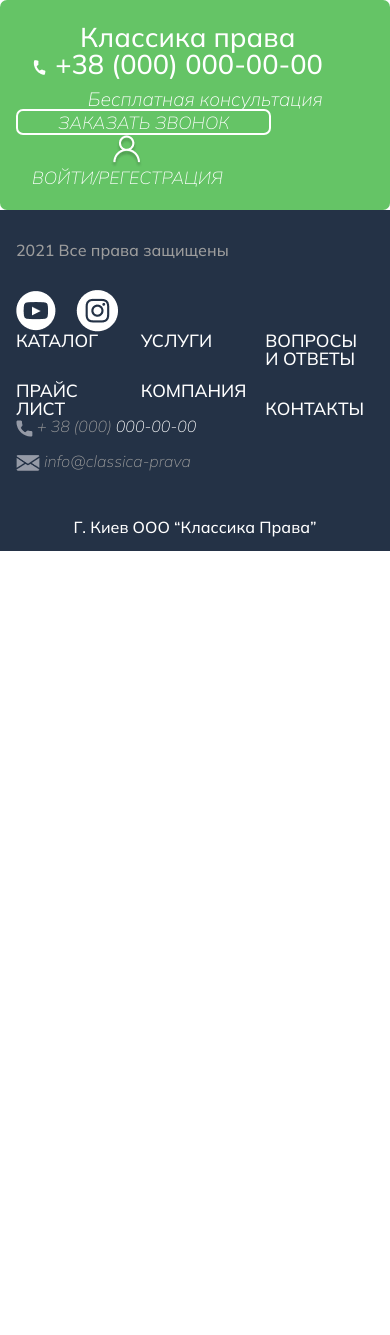
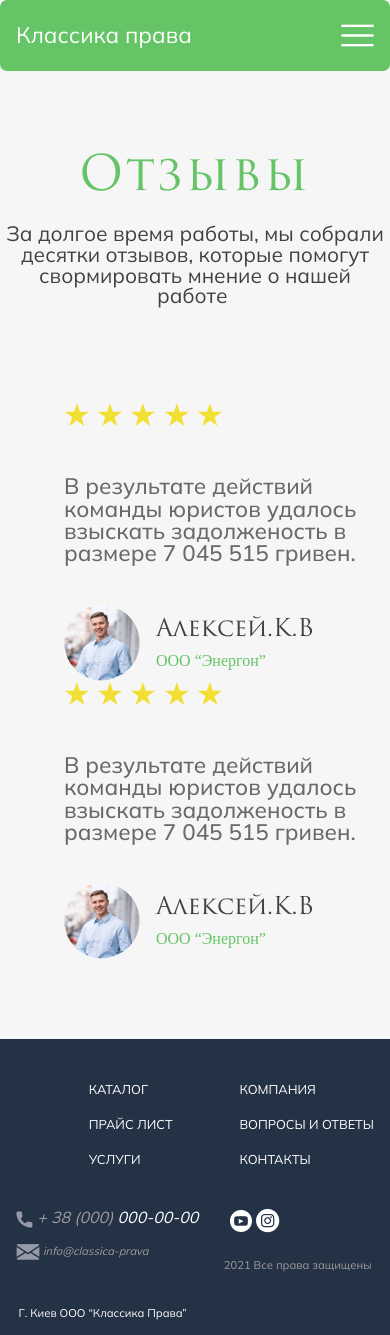
Before and after one commit to ArsLoDDD/html_final, a plain HTML site: page index.html in a window 390 px wide. Before the commit the page ends 844 px from the top, so only its background shows below. Drawn offline with Linux system fonts and the light colour scheme.

Commit message:
add footer adaptation

```diff
--- /dev/null
+++ b/assets/css/fonts.css
@@ -0,0 +1,23 @@
+@font-face {
+    font-family: TrajanPro3Regular;
+    src: url(./../fonts/Trajan/TrajanPro3Regular.ttf) format("truetype");
+    font-weight: 500;
+}
+@font-face {
+    font-family: Mulish;
+    src: url(./../fonts/Mulish/Mulish-ExtraLightItalic.ttf) format("truetype");
+    font-weight: 200;
+
+}
+@font-face {
+    font-family: Mulish;
+    src: url(./../fonts/Mulish/Mulish-Regular.ttf) format("truetype");
+    font-weight: 400;
+
+}
+@font-face {
+    font-family: 'Mulish';
+    src: url(./../fonts/Mulish/Mulish-Medium.ttf) format("truetype");
+    font-weight: 500;
+
+}
--- a/assets/css/footer.css
+++ b/assets/css/footer.css
@@ -9,7 +9,7 @@ footer {
 }
 
 ul {
-  flex-wrap: wrap;
+  /* flex-wrap: wrap; */
   column-count: 3;
 }
 ul,
@@ -21,8 +21,8 @@ li:nth-child(2n),
 .footer-icon-img {
   padding-top: 2rem;
 }
-.social-img{
-    cursor: pointer;
+.social-img {
+  cursor: pointer;
 }
 .instagram {
   padding-left: 1rem;
@@ -32,7 +32,7 @@ li:nth-child(2n),
   font-family: "Mulish", sans-serif;
   text-transform: uppercase;
 }
-.right-footer {
+.right-footer-wrapper {
   display: flex;
   flex-direction: column;
   font-family: Mulish;
@@ -52,3 +52,104 @@ li:nth-child(2n),
   font-family: Mulish;
   font-style: medium;
 }
+.confid-min,
+.footer-img-min {
+  display: none;
+}
+
+/* ---------MEDIA----------- */
+@media (min-width: 1920px) {
+  .right-footer-wrapper{
+    margin-left: 10rem;
+  }
+  .midl-footer{
+   padding-left: 8rem;
+  }
+}
+
+@media (min-width: 1024px) and (max-width: 1919px) {
+  li:nth-child(1n) {
+    padding: 0.6rem 0;
+    max-width: 7.5rem;
+  }
+  .list-link-item > span {
+    white-space: nowrap;
+  }
+  .right-footer-wrapper{
+    padding-left: 3rem;
+  }
+}
+@media (min-width: 768px) and (max-width: 1023px) {
+  .midl-footer,
+  .left-footer,
+  .right-footer-wrapper,
+  .right-footer {
+    padding: 0;
+  }
+footer{
+  flex-wrap: nowrap;
+}
+  ul {
+
+    padding-left: 0.4rem;
+    column-count: 2;
+  }
+  li {
+    display: flex;
+    flex-direction: column;
+  }
+  li:nth-child(1n) {
+    padding: 0.6rem 0;
+    max-width: 7.5rem;
+  }
+
+}
+
+@media (min-width: 320px) and (max-width: 767px) {
+  ul {
+    flex-wrap: wrap;
+    column-count: 2;
+  }
+  .list-link-item {
+    font-size: 0.8rem;
+  }
+  li:nth-child(1n) {
+    padding: 0.6rem 0;
+  }
+  .list-link-item > span {
+    white-space: nowrap;
+  }
+  .footer-info,
+  .confid-min {
+    font-size: 0.7rem;
+  }
+  .confid {
+    display: none;
+  }
+  .confid-min {
+    display: block;
+    margin: 0 auto;
+    padding-bottom: 1rem;
+    font-family: Mulish;
+    font-style: medium;
+  }
+  .img-footer {
+    font-size: 0.8rem;
+  }
+  .footer-message {
+    font-size: 0.7rem;
+  }
+  .footer-icon-img {
+    display: none;
+  }
+  .footer-img-min {
+    display: inline-block;
+  }
+  .right-footer-wrapper {
+    padding-left: 0;
+  }
+  .right-footer {
+    flex-wrap: nowrap;
+    padding-top: 2rem;
+  }
+}
--- a/assets/css/header.css
+++ b/assets/css/header.css
@@ -11,6 +11,8 @@
 .logo {
   margin: auto 0;
   padding-left: 5rem;
+  font-size: 2.5rem;
+  font-style: bold;
 }
 
 .header-info {
@@ -32,9 +34,11 @@
   display: block;
   margin: 0 auto;
 }
+.phone {
+  font-size: 1.7rem;
+}
 .logo,
 .phone {
-  font-size: 1.7rem;
   font-family: "Mulish", sans-serif;
 }
 .header-info,
@@ -54,3 +58,29 @@
   color: var(--elements-clr);
   transition-duration: 0.4s;
 }
+.wrapper-burger {
+  display: none;
+}
+@media (max-width: 320px) {
+  .logo {
+    padding-left: 1rem;
+    font-size: 1rem;
+  }
+  .wrapper-burger {
+    padding-right: 3rem;
+  }
+}
+
+@media (max-width: 768px) {
+  .header-name {
+    display: none;
+  }
+  .wrapper-burger {
+    display: block;
+    margin: auto 0;
+  }
+  .logo {
+    padding-left: 1rem;
+    font-size: 1.4rem;
+  }
+}
--- /dev/null
+++ b/assets/css/reviews.css
@@ -0,0 +1,97 @@
+.reviews-container{
+    padding-bottom: 5rem;
+}
+.reviews-info {
+  margin: 0 auto;
+  text-align: center;
+  max-width: 45rem;
+}
+.reviews-heading {
+    padding-top: 5rem;
+  font-size: 3rem;
+  font-family: TrajanPro3Regular;
+  font-weight: 500;
+  color: var(--elements-clr);
+  letter-spacing: 0.15rem;
+}
+.reviews-p {
+  padding-top: 1.5rem;
+  padding-bottom: 6rem;
+  font-family: Mulish;
+  font-weight: 400;
+  font-size: 1.3rem;
+}
+.star{
+    padding-bottom: 3rem;
+}
+.star+.star{
+    padding-left: 0.2rem;
+}
+.users-reviews-items > p {
+  max-width: 29rem;
+  padding-bottom: 2.5rem;
+  font-family: Mulish;
+  font-weight: 500;
+  font-size: 1.4rem;
+  color: var(--dark-gray-clr)
+}
+
+.user-name p:first-child {
+  font-family: TrajanPro3Regular;
+  font-size: 1.5rem;
+  font-weight: 500;
+  color: var(--dark-clr);
+
+}
+.user-name p:first-child,
+.reviews-p {
+    color: var(--dark-clr);
+
+  }
+.user-name p:last-child{
+    font-family: Mulish-ExtraLightItalic;
+    font-weight: 200;
+    color: var(--elements-clr);
+}
+.user-name{
+    flex-direction: column;
+    justify-content: space-evenly;
+}
+.user-box>*,
+.user-box{
+    padding: 0;
+}
+.users-reviews>*{
+    padding-left: 3rem;
+}
+@media (max-width: 320px) {
+  .reviews-heading{
+    font-size: 1.3rem;
+  }
+  .reviews-p {
+    font-size: 0.8rem;
+  padding-bottom: 1.5rem;
+  }
+  .star{
+    padding-bottom: 1rem;
+}
+  .users-reviews-items > p {
+    padding-bottom: 1rem;
+
+    font-size: 0.8rem;
+  }
+  .user-name p:first-child {
+    font-size: 0.8rem;
+
+  }
+  .user-name p:last-child {
+    font-size: 0.6rem;
+
+  }
+  .clone-user-box{
+    display: none;
+  }
+  .users-reviews>*{
+    padding-left: 0;
+}
+}
--- a/assets/css/style.css
+++ b/assets/css/style.css
@@ -1,9 +1,13 @@
 :root{
     --elements-clr: #65C466;
-    --main-bg-clr: #E5E5E5;
+    --main-bg-clr: #F6F6F6;
     --footer-bg-clr: #243246;
     --dark-clr: #414141;
+    --dark-gray-clr: #696969;
     --gray-clr:#9D9D9D;
     --white-clr: #FFFFFF;
     font-size: 16px;
 }
+body{
+    background-color: var(--main-bg-clr);
+}
--- a/index.html
+++ b/index.html
@@ -5,30 +5,24 @@
     <meta http-equiv="X-UA-Compatible" content="IE=edge" />
     <meta name="viewport" content="width=device-width, initial-scale=1.0" />
     <title>Document</title>
+
     <link rel="stylesheet" href="./assets/css/reset.css" />
-    <link
-      href="https://fonts.googleapis.com/css2?family=Mulish:wght@700&display=swap"
-      rel="stylesheet"
-    />
-    <link
-      href="https://fonts.googleapis.com/css2?family=Mulish:ital,wght@1,200&display=swap"
-      rel="stylesheet"
-    />
-    <link
-      href="https://fonts.googleapis.com/css2?family=Mulish:wght@500&display=swap"
-      rel="stylesheet"
-    />
     <link rel="stylesheet" href="./assets/css/style.css" />
     <link rel="stylesheet" href="./assets/css/grid.css" />
     <link rel="stylesheet" href="./assets/css/header.css" />
     <link rel="stylesheet" href="./assets/css/footer.css" />
+    <link rel="stylesheet" href="./assets/css/reviews.css" />
+    <link rel="stylesheet" href="./assets/css/fonts.css" />
   </head>
   <body>
     <div class="main-container">
       <header class="container header">
         <div class="row">
-          <a href="" class="col-xxl-4 logo">Классика права</a>
-          <div class="col-xxl-8 header-name row">
+          <a href="" class="col-xxxl-10 logo">Классика права</a>
+          <div class="wrapper-burger col-2">
+            <img src="./images/icon/header-burger.png" alt="" />
+          </div>
+          <div class="col-xxxl-7 header-name row">
             <div class="number">
               <a href="" class="phone">
                 <img src="./images/icon/phone.png" alt="" /> +38 (000)
@@ -48,15 +42,94 @@
           </div>
         </div>
       </header>
-      <main></main>
+      <div class="nav-menu"></div>
+
+      <div class="online-question"></div>
+
+      <div class="for-business"></div>
+
+      <div class="our-advantages"></div>
+
+      <div class="consultation"></div>
+
+      <div class="reviews">
+        <div class="container reviews-container">
+          <div class="reviews-info">
+            <h2 class="reviews-heading">Отзывы</h2>
+            <p class="reviews-p">
+              За долгое время работы, мы собрали десятки отзывов, которые
+              помогут свормировать мнение о нашей работе
+            </p>
+          </div>
+          <div class="users-reviews-box row">
+            <section class="users-reviews col-sm-6">
+              <div class="user-stars">
+                <img src="./images/icon/Star.png" alt="" class="star" />
+                <img src="./images/icon/Star.png" alt="" class="star" />
+                <img src="./images/icon/Star.png" alt="" class="star" />
+                <img src="./images/icon/Star.png" alt="" class="star" />
+                <img src="./images/icon/Star.png" alt="" class="star" />
+              </div>
+              <div class="users-reviews-items">
+                <p>
+                  В результате действий команды юристов удалось взыскать
+                  задолженость в размере 7 045 515 гривен.
+                </p>
+                <div class="user-box-wrapper row">
+                  <div class="user-box row">
+                    <img src="./images/icon/user.png" alt="" />
+                    <div class="user-name row">
+                      <p>Алексей.К.В</p>
+                      <p>ООО “Энергон”</p>
+                    </div>
+                  </div>
+                </div>
+              </div>
+            </section>
+            <section class="users-reviews col-sm-6 clone-user-box">
+              <div class="user-stars">
+                <img src="./images/icon/Star.png" alt="" class="star" />
+                <img src="./images/icon/Star.png" alt="" class="star" />
+                <img src="./images/icon/Star.png" alt="" class="star" />
+                <img src="./images/icon/Star.png" alt="" class="star" />
+                <img src="./images/icon/Star.png" alt="" class="star" />
+              </div>
+              <div class="users-reviews-items">
+                <p>
+                  В результате действий команды юристов удалось взыскать
+                  задолженость в размере 7 045 515 гривен.
+                </p>
+                <div class="user-box-wrapper row">
+                  <div class="user-box row">
+                    <img src="./images/icon/user.png" alt="" />
+                    <div class="user-name row">
+                      <p>Алексей.К.В</p>
+                      <p>ООО “Энергон”</p>
+                    </div>
+                  </div>
+                </div>
+              </div>
+            </section>
+          </div>
+        </div>
+      </div>
+
+      <div class="pre-footer-nav"></div>
 
       <footer>
         <div class="container footer row">
           <div class="left-footer col-xxl-3">
             <p class="confid">2021 Все права защищены</p>
             <div class="footer-icon-img">
-              <a href=""><img class="social-img" src="./images/icon/youtube.png" alt="" /></a>
-              <a href=""><img class="social-img instagram" src="./images/icon/instagram.png" alt="" /></a>
+              <a href=""
+                ><img class="social-img" src="./images/icon/youtube-min.png" alt=""
+              /></a>
+              <a href=""
+                ><img
+                  class="social-img instagram"
+                  src="./images/icon/instagram-min.png"
+                  alt=""
+              /></a>
             </div>
           </div>
           <div class="midl-footer col-xxl-6">
@@ -65,7 +138,7 @@
                 <a href="" class="list-link-item">каталог</a>
               </li>
               <li class="list-item">
-                <a href="" class="list-link-item">Прайс лист</a>
+                <a href="" class="list-link-item ">Прайс лист</a>
               </li>
               <li class="list-item">
                 <a href="" class="list-link-item">Услуги</a>
@@ -74,14 +147,17 @@
                 <a href="" class="list-link-item">Компания</a>
               </li>
               <li class="list-item">
-                <a href="" class="list-link-item">Вопросы и ответы</a>
+                <a href="" class="list-link-item"
+                  ><span>Вопросы и ответы</span>
+                </a>
               </li>
               <li class="list-item">
                 <a href="" class="list-link-item">Контакты</a>
               </li>
             </ul>
           </div>
-          <div class="right-footer col-xxl-3">
+          <div class="right-footer col-xxl-3 row">
+            <div class="right-footer-wrapper">
               <a href="" class="footer-phone"
                 ><img
                   src="./images/icon/phone-footer.png"
@@ -99,7 +175,20 @@
                 info@classica-prava</a
               >
             </div>
+            <div class="footer-img-min">
+              <a href=""
+                ><img class="social-img-min" src="./images/icon/youtube-min.png" alt=""
+              /></a>
+              <a href=""
+                ><img
+                  class="social-img-min"
+                  src="./images/icon/instagram-min.png"
+                  alt=""
+              /></a>
+            </div>
+          </div>
           <p class="footer-info">Г. Киев ООО “Классика Права”</p>
+          <p class="confid-min">2021 Все права защищены</p>
         </div>
       </footer>
     </div>
```
Also changed, not shown: assets/css/grid.css (+14 -14 lines), assets/fonts/Mulish/Mulish-Bold.ttf (added), assets/fonts/Mulish/Mulish-ExtraLightItalic.ttf (added), assets/fonts/Mulish/Mulish-Medium.ttf (added), assets/fonts/Mulish/Mulish-Regular.ttf (added), assets/fonts/Trajan/TrajanPro3Regular.ttf (added), assets/fonts/TrajanPro-Bold.woff (deleted), assets/fonts/TrajanPro-Regular.woff (deleted), images/icon/Star.png (added), images/icon/header-burger.png (added), images/icon/instagram-min.png (added), images/icon/user.png (added), images/icon/youtube-min.png (added). Lines whose indentation alone changed are shown as unchanged.
